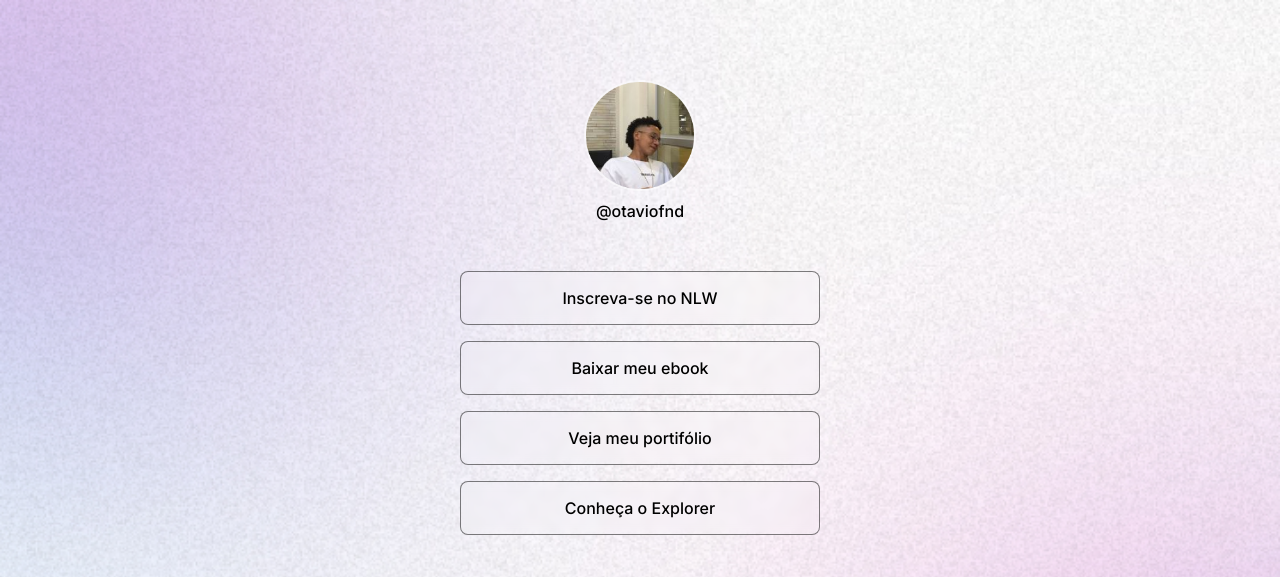
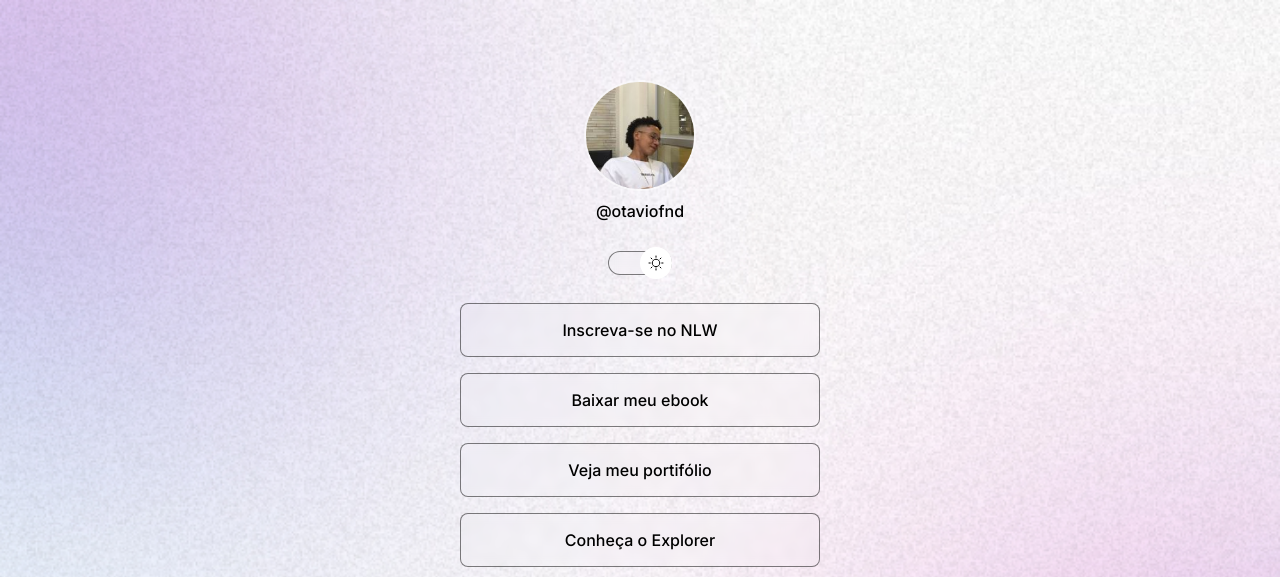
Before and after one commit to OtavioFN/Discover-Rocketseat, a plain HTML site: page projeto/index.html in a window 1280 px wide. Shown: the top 577 px of the page. Drawn offline with nearby package versions, Linux system fonts and the light colour scheme.

Commit message:
:tada: commit

```diff
--- a/projeto/index.html
+++ b/projeto/index.html
@@ -15,6 +15,13 @@
         <div id="profile">
             <img src="./img/avatar.png" alt="Foto - Otávio">
             <p>@otaviofnd</p>
+        </div>
+        <div id="switch" onclick="toggleMode()">
+            <button>
+            </button>
+            <span>
+
+            </span>
         </div>
         <ul>
             <li>
@@ -50,5 +57,6 @@
     <footer>
         Feito por Otávio Fernandes!
     </footer>
+    <script src="script.js"></script>
 </body>
 </html>
--- /dev/null
+++ b/projeto/script.js
@@ -0,0 +1,15 @@
+function toggleMode(){
+    const html = document.documentElement; /* The html element */
+    const img = document.querySelector('#profile img');
+
+    if(html.classList.contains('light')){
+        html.classList.remove('light')
+        img.setAttribute('src', './img/img-dark.png')
+        img.setAttribute('alt','foto otavio criança')
+    }else{
+        html.classList.add('light')
+        img.setAttribute('src','./img/avatar.png')
+        img.setAttribute('alt','foto do otavio no habibs')
+    }
+
+}
--- a/projeto/style.css
+++ b/projeto/style.css
@@ -6,15 +6,21 @@
 
 :root {
     --text-color: white;
-    --bg-url: url(./img/bg-mobile.jpg)
+    --bg-url: url(./img/bg-mobile.jpg);
     --stroke-color: rgba(255,255,255, 0.5);
-    --surface-color: rgba()
+    --surface-color: rgba(255, 255, 255, 0.1);
+    --surface-color-hover: rgba(0, 0, 0, 0.02);
+    --highlight-color: rgba(0,0,0, 0.2);
+    --switch-bg-url: url(./img/moon-stars.svg);
 }
 
 .light {
     --text-color: black;
     --bg-url: url(./img/bg-mobile-light.jpg);
     --stroke-color: rgba(0,0,0, 0.5);
+    --surface-color: rgba(255, 255, 255, 0.05);
+    --surface-color-hover: rgba(0, 0, 0, 0.02);
+    --switch-bg-url: url(./img/sun.svg);
 }
 
 body {
@@ -45,6 +51,8 @@ body * {
 
 }
 
+/* profile */
+
 #profile {
     text-align: center;
     padding: 24px;
@@ -63,6 +71,46 @@ body * {
     margin-top: 8px;
 }
 
+/* switch */
+
+#switch {
+    position: relative;
+    width: 64px;
+    margin: 4px auto;
+
+
+}
+
+#switch button {
+    width: 32px;
+    height: 32px;
+    background: white var(--switch-bg-url) no-repeat center;
+    border: 0;
+    border-radius: 50%;
+
+    position: absolute; /* Staying in front of the switch bar */
+    top: 50%;
+    z-index: 1; /* setting the layer */
+    left: 0;
+    transform: translateY(-50%);
+
+}
+
+.light #switch button {
+    right: 0;
+    left: initial;
+}
+
+#switch span {
+    display: block;
+    width: 64px;
+    height: 24px;
+    background: var(--surface-color);
+    border: 1px solid var(--stroke-color);
+    backdrop-filter: blur(4px);
+    border-radius: 9999px;
+}
+
 /* links */
 
 ul {
@@ -75,17 +123,16 @@ ul {
 }
 
 ul li a{
-    border: 1px solid red;
-
     display: flex;
     justify-content: center; /* centers the element in relation to the width */
     align-items: center; /* centers the elements in relation to the height */
 
     padding: 16px 24px;
 
-    background: rgba(255, 255, 255, 0.1);
+    background: var(--surface-color);
     border: 1px solid var(--stroke-color);
     border-radius: 8px; /* round the elemnt border */
+
     backdrop-filter: blur(4px);
 
     text-decoration: none; /* take off the line below the link */
@@ -95,7 +142,7 @@ ul li a{
 }
 
 ul li a:hover {
-    background: rgba(255, 255, 255, 0.05);
+    background: var(--surface-color-hover);
     border: 1.5px solid var(--text-color);
 }
 
@@ -121,7 +168,7 @@ ul li a:hover {
 }
 
 #social-links a:hover {
-    background:  rgba(255, 255, 255, 0.02);
+    background:  var(--highlight-color)
 
 }
 
```
Also changed, not shown: projeto/img/img-dark.jpg (added), projeto/img/img-dark.png (added), projeto/img/moon-stars.svg.
